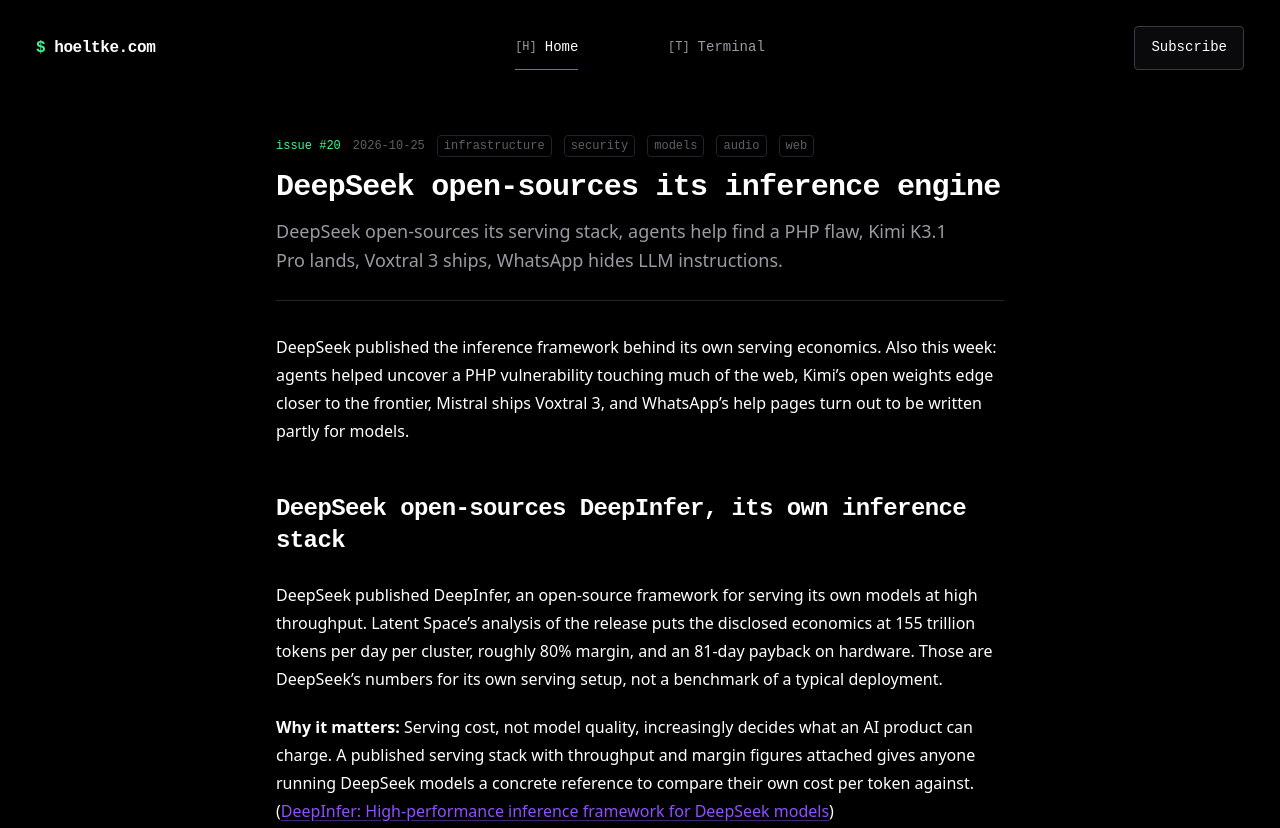
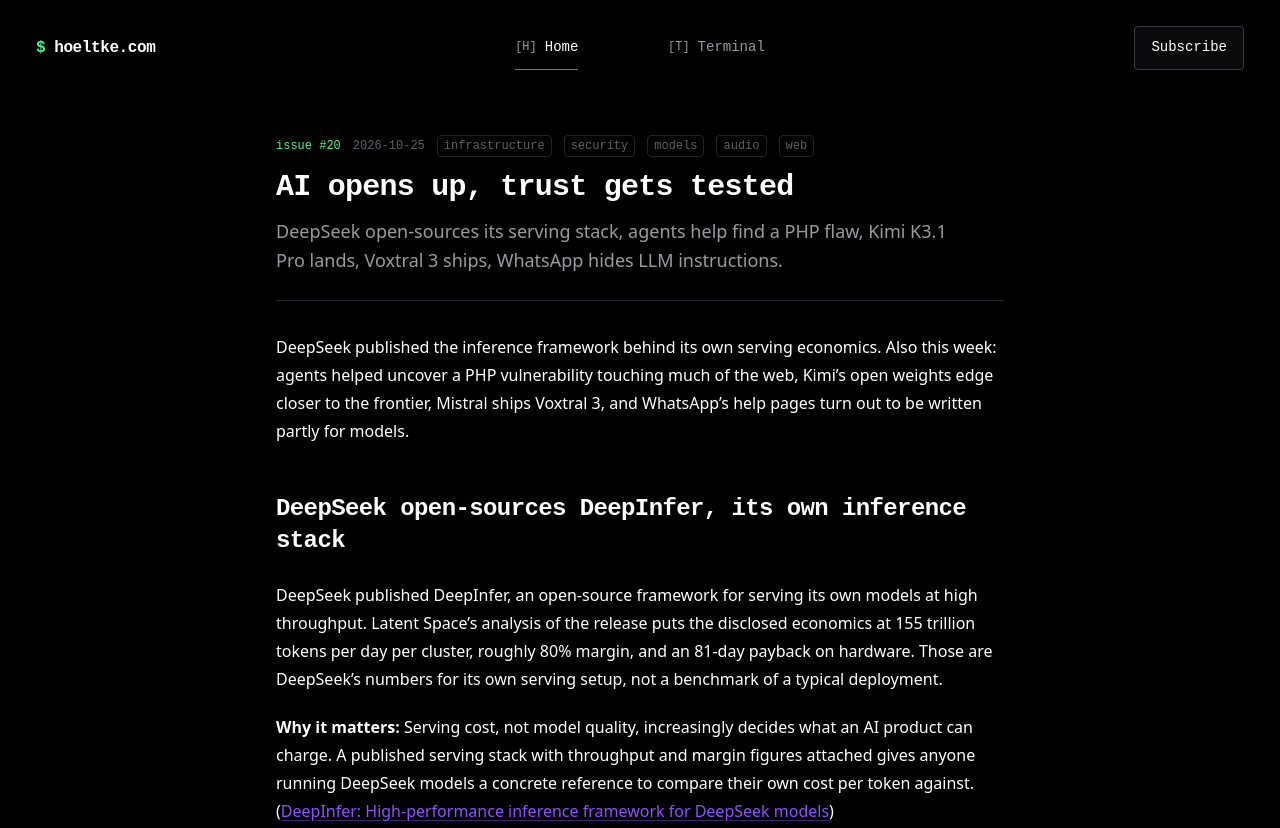
Before and after one commit to fabianh001/hoeltke.com, an Astro site: page /digest/2026-43 in a window 1280 px wide. Shown: the top 828 px of the page. Built offline with nearby package versions, Linux system fonts and the light colour scheme; Astro itself is replaced by a stand-in of ours.

Commit message:
copy(digest): reflect the week's broader theme in the title

```diff
--- a/src/content/digest/2026-43.md
+++ b/src/content/digest/2026-43.md
@@ -1,5 +1,5 @@
 ---
-title: 'DeepSeek open-sources its inference engine'
+title: 'AI opens up, trust gets tested'
 description: 'DeepSeek open-sources its serving stack, agents help find a PHP flaw, Kimi K3.1 Pro lands, Voxtral 3 ships, WhatsApp hides LLM instructions.'
 date: 2026-10-25
 issue: 20
```
